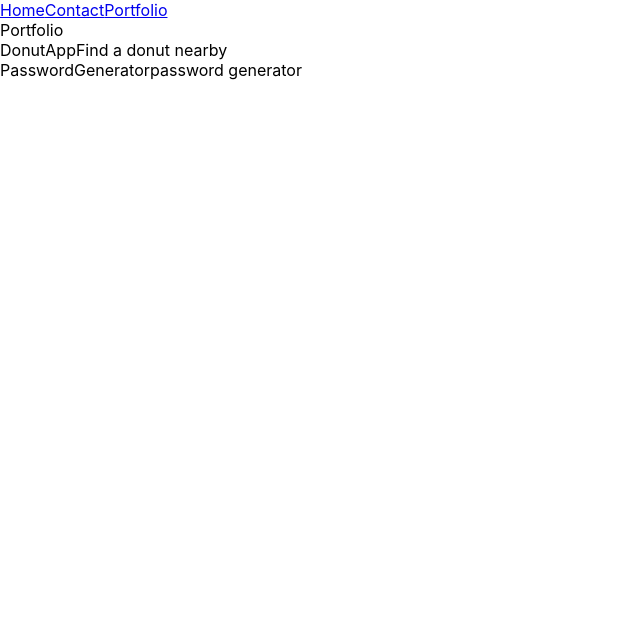
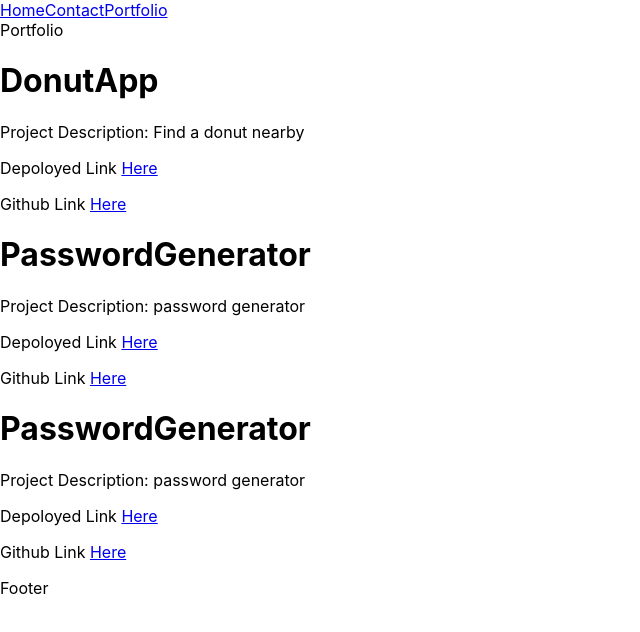
Before and after one commit to Christilea/react-portfolio, a React (Create React App) app: page /portfolio in a window 1280 px wide. Shown: the top 632 px of the page, without its empty margins (0-640 px from the left). Built offline with nearby package versions, Linux system fonts and the light colour scheme.

Commit message:
adding components

```diff
--- a/src/App.js
+++ b/src/App.js
@@ -6,6 +6,8 @@ import Contact from './pages/Contact'
 import NoMatch from './pages/NoMatch'
 import NavBar from './components/NavBar'
 import Portfolio from './pages/Portfolio'
+import Footer from './components/Footer'
+
 
 function App() {
   return (
@@ -29,6 +31,7 @@ function App() {
 
      </Route>
    </Switch>
+   <Footer />
    </BrowserRouter>
   );
 }
--- /dev/null
+++ b/src/components/Footer.js
@@ -0,0 +1,11 @@
+import React, { Component } from 'react'
+
+export default class Footer extends Component {
+    render() {
+        return (
+            <div>
+             Footer
+            </div>
+        )
+    }
+}
--- /dev/null
+++ b/src/components/PortfolioItem.js
@@ -0,0 +1,13 @@
+import React from 'react'
+
+export default function PortfolioItem(props) {
+    const{project}=props
+    return (
+        <div><h1>{project.title}</h1>
+                    <p>Project Description: {project.description}</p>
+                    <p>Depoloyed Link <a target="_blank" rel='noreferrer'href = {project.deployed}>Here</a></p>
+                    <p>Github Link <a target="_blank" rel='noreferrer'href = {project.github}>Here</a></p>
+
+                    </div>
+    )
+}
--- a/src/pages/Contact.js
+++ b/src/pages/Contact.js
@@ -3,7 +3,13 @@ import React from 'react'
 export default function Contact() {
     return (
         <div>
-            <h1>Contact Page</h1>
+            <form>
+                <input type='text'placeholder='Name'/>
+                <input type='email'placeholder='email'/>
+                <input type='text'placeholder='message'/>
+                <input type='submit' />
+
+            </form>
         </div>
     )
 }
--- a/src/pages/Portfolio.js
+++ b/src/pages/Portfolio.js
@@ -1,29 +1,34 @@
 import React from 'react'
+import PortfolioItem from '../components/PortfolioItem'
 
 export default function Portfolio() {
 const projectARR = [
     {
         title:'DonutApp',
-        github: 'github link',
-        deployed: 'deployed link',
+        github: 'https://github.com/erodriguez541/donutProject',
+        deployed: 'https://erodriguez541.github.io/donutProject/',
         description: 'Find a donut nearby'
     },
     {
         title:'PasswordGenerator',
-        github: 'github link',
-        deployed: 'deployed link',
+        github: 'https://github.com/Christilea/Random_Password_Generator',
+        deployed: 'https://christilea.github.io/Random_Password_Generator/',
+        description: 'password generator'
+    },
+    {
+        title:'PasswordGenerator',
+        github: 'https://github.com/Christilea/Random_Password_Generator',
+        deployed: 'https://christilea.github.io/Random_Password_Generator/',
         description: 'password generator'
     },
 ]
     return (
         <div>
             Portfolio
-            {projectARR.map(project => {
+
+            {projectARR.map(item => {
                 return (
-                    <div>
-                        {project.title}
-                        {project.description}
-                    </div>
+                    <PortfolioItem project={item} />
                 )
 
             })}
```
